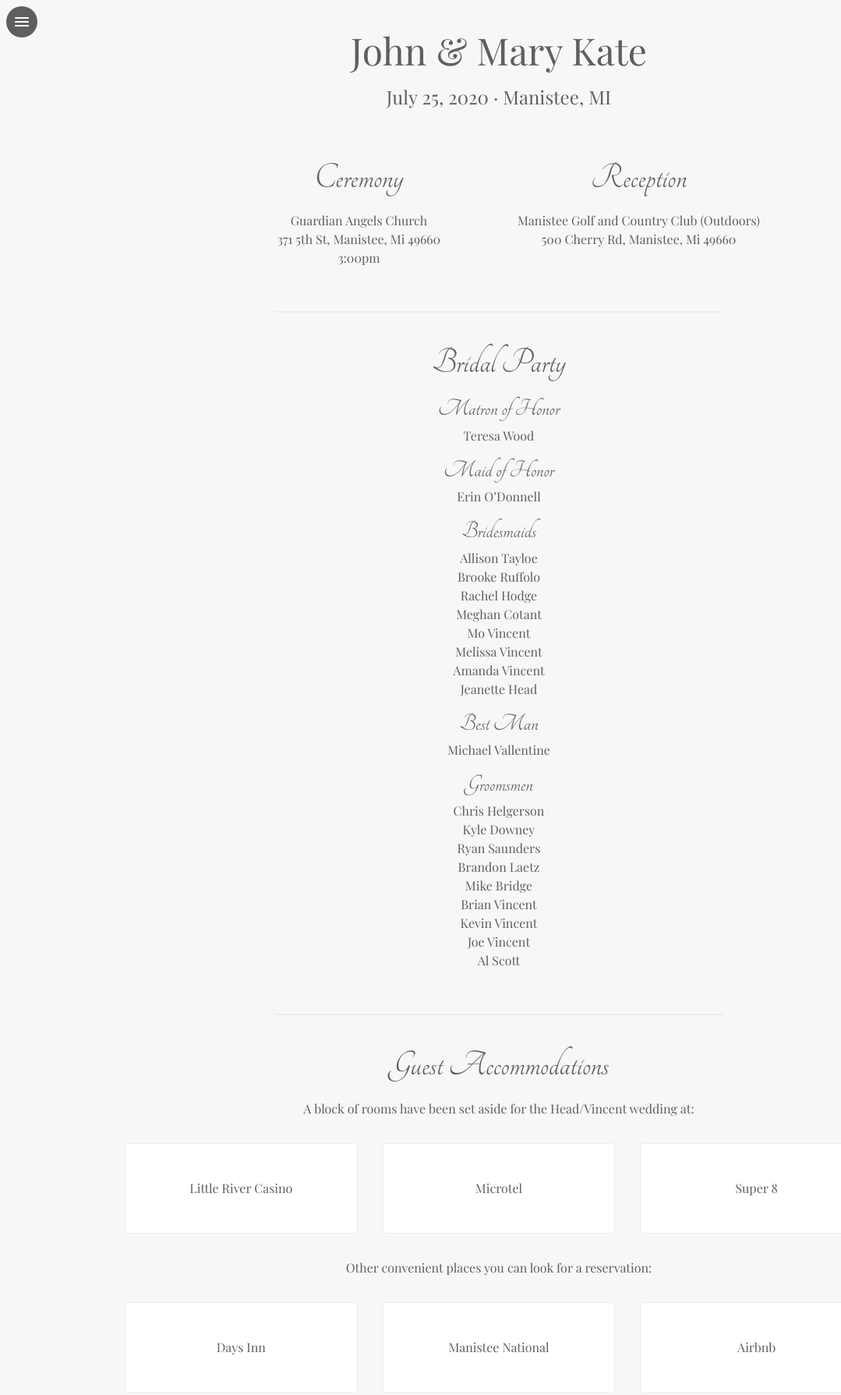
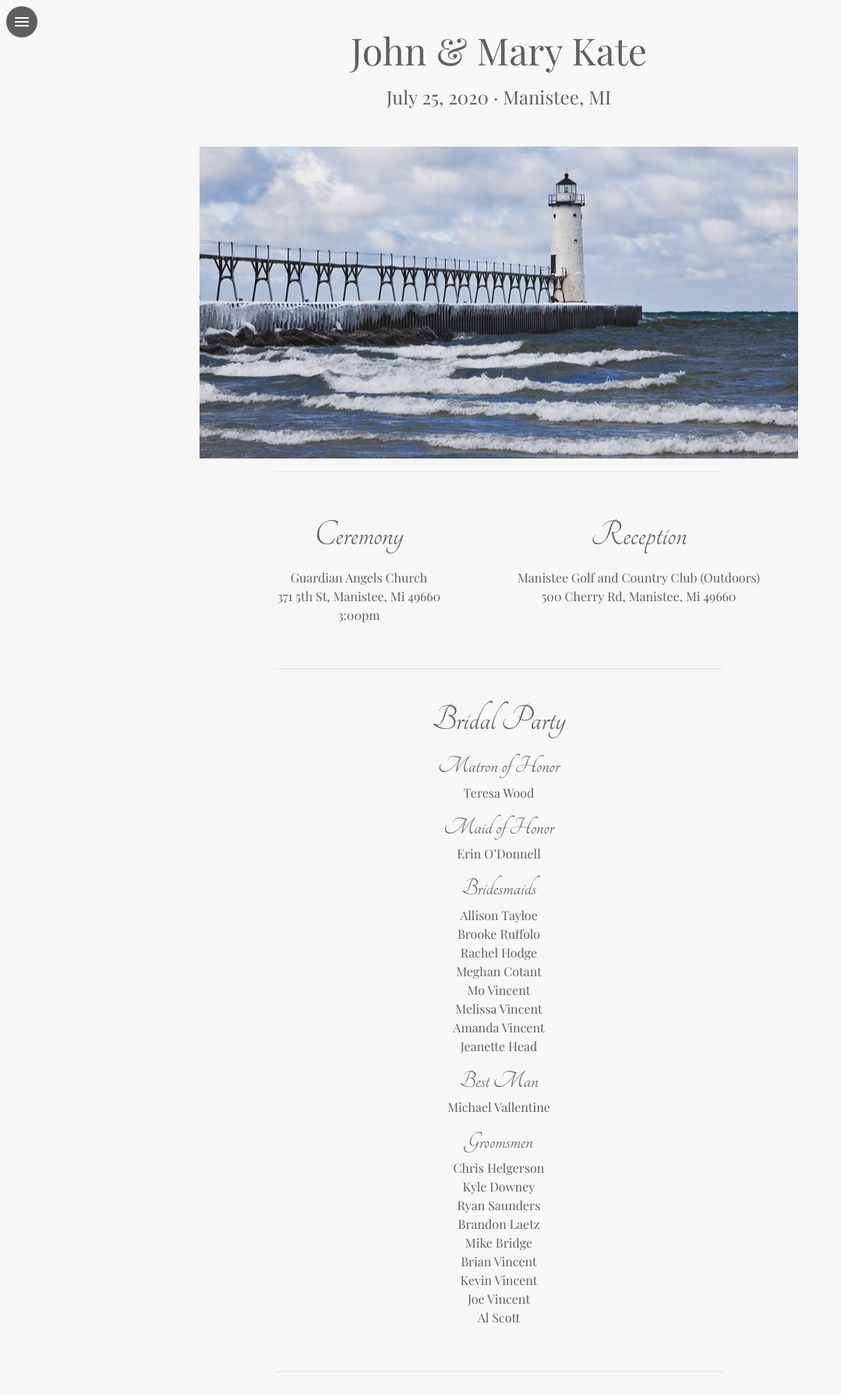
Before and after one commit to jeanettehead/johnweddingwebsite, a plain HTML site: page index.html in a window 1280 px wide. Shown: the top 1789 px of the page at 78% size, without its empty margins (0-1079 px from the left). Drawn offline with nearby package versions, Linux system fonts and the light colour scheme.

Commit message:
nice image is nice

```diff
--- a/index.html
+++ b/index.html
@@ -13,13 +13,16 @@
   <link rel="stylesheet" href="style.css">
   <title>John & Mary Kate</title>
 </head>
-<body onclick="document.querySelector('.Navigation__menu').classList.remove('Open')">
+<body id="Top" onclick="document.querySelector('.Navigation__menu').classList.remove('Open')">
 
   <nav class="Navigation">
     <button class="Navigation__circle"
       onclick="event.stopPropagation();document.querySelector('.Navigation__menu').classList.add('Open');document.querySelector('.Navigation__item').focus();">
     </button>
     <div class="Navigation__menu" onclick="document.activeElement.blur()">
+      <button class="Navigation__item" onclick="document.querySelector('#Top').scrollIntoView({behavior: 'smooth'})">
+        Top
+      </button>
       <button class="Navigation__item" onclick="document.querySelector('#Details').scrollIntoView({behavior: 'smooth'})">
         Details
       </button>
@@ -41,11 +44,14 @@
   </nav>
 
   <main class="Main">
-    <section id="Details" class="Section">
+    <section class="Section">
       <h1 class="Header">John & Mary Kate</h1>
       <div class="Subheader">July 25, 2020 &middot; Manistee, MI</div>
     </section>
 
+    <div class="ManisteeImage"></div>
+
+    <div id="Details" class="Divider"></div>
     <section class="Section">
       <div class="Details">
         <div class="Ceremony">
@@ -62,6 +68,7 @@
         </div>
       </div>
     </section>
+
 
     <div id="Party" class="Divider"></div>
     <section class="Section">
@@ -113,7 +120,7 @@
 
     <section class="Section">
       <h2 class="Header__large">Guest Accommodations</h2>
-      <div>A block of rooms have been set aside for the Head/Vincent wedding at:</div>
+      <div>A block of rooms have been set aside for the wedding at:</div>
       <ul class="Hotels">
         <li><a class="Tile" target="blank" href="https://www.lrcr.com/">Little River Casino</a></li>
         <li><a class="Tile" target="blank"
--- a/style.css
+++ b/style.css
@@ -4,6 +4,10 @@ body {
   color: #5e5f5e;
   font-size: 1em;
   line-height: 1.5em;
+}
+
+body * {
+  box-sizing: border-box;
 }
 
 .Navigation {
@@ -22,6 +26,17 @@ body {
   background-image: url("./menu-24px.svg");
   background-repeat: no-repeat;
   background-position: center;
+}
+
+.ManisteeImage {
+  background-image: url("./manistee.jpg");
+  background-repeat: no-repeat;
+  background-position: right;
+  background-clip: padding-box;
+  width: 80%;
+  height: 25em;
+  opacity: .9;
+  margin: 0 auto;
 }
 
 .Navigation__item {
@@ -137,18 +152,20 @@ body {
 }
 
 .Tile {
-  padding: 2em;
   border-radius: 3px;
   border: 1px solid #ededed;
   background-color: #fff;
-  min-height: 50px;
   display: flex;
   align-items: center;
   justify-content: center;
   flex-direction: column;
+  min-height: 7em;
+  padding: 0 1em;
+  text-align: center;
 }
 
 .Hotels a:hover, .Hotels a:focus-within {
+  background-color: #fdfdfd;
   box-shadow: .1em .1em .1em #ededed;
 }
 
```
Also changed, not shown: manistee.jpg (added).
